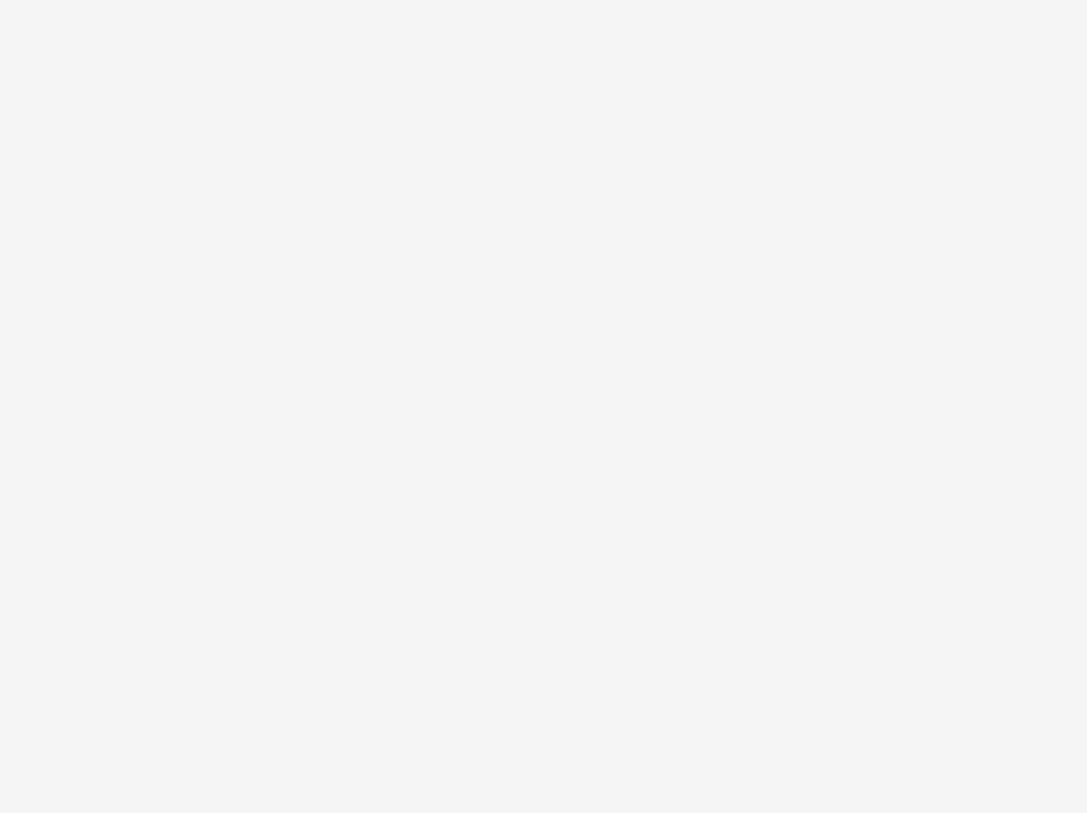
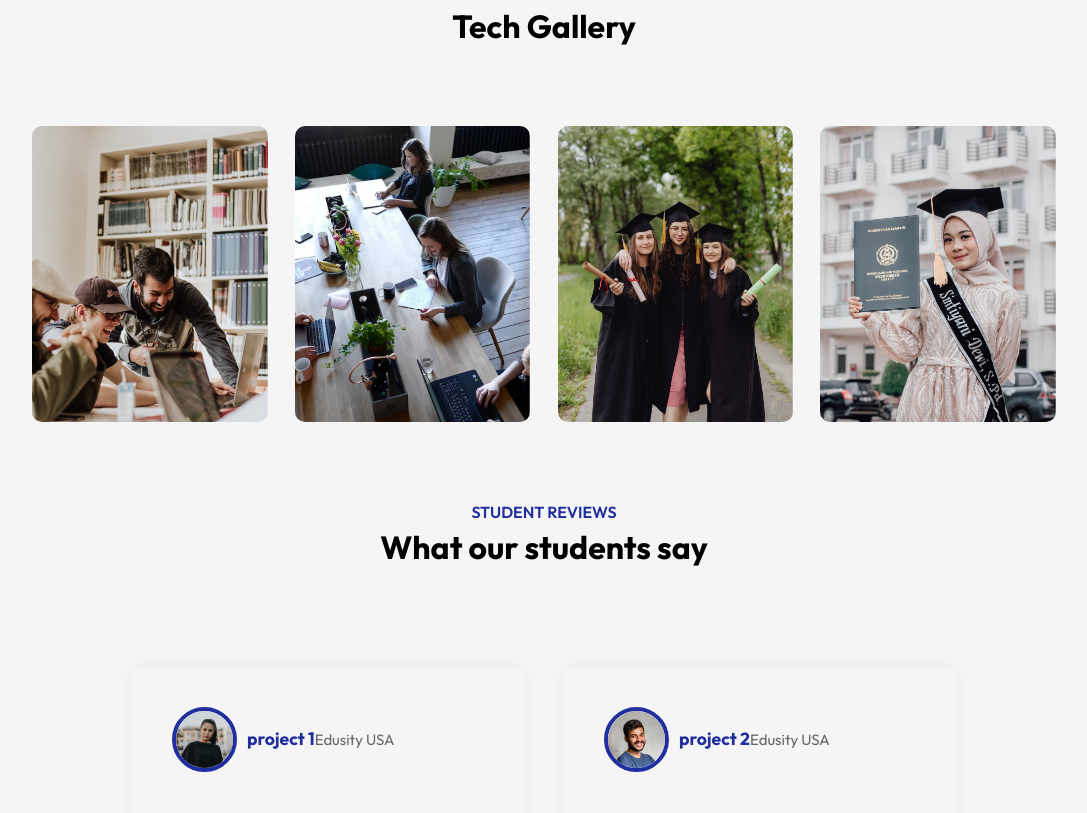
Before and after one commit to NicholasJardine/RSATech, a React (Vite) app: page / in a window 1280 px wide. Shown: the part 1967-2780 px from the top of the page, without its empty margins (96-1183 px from the left). Before the commit the page ends 1948 px from the top, so only its background shows below. Built offline with nearby package versions, Linux system fonts and the light colour scheme.

Commit message:
feature: inital slider section

```diff
--- a/src/App.jsx
+++ b/src/App.jsx
@@ -4,6 +4,8 @@ import Hero from './Components/Hero/Hero'
 import Bootcamps from './Components/Bootcamps/Bootcamps'
 import Title from './Components/Title/Title'
 import About from './Components/About/about'
+import TechGallery from './Components/TechGallery/TechGallery'
+import Reviews from './Components/Reviews/Reviews'
 const App = () => {
   return (
     <div>
@@ -14,8 +16,16 @@ const App = () => {
       <Bootcamps/>
       </div>
       <About/>
+      <Title subTitle ='What you could learn' title='Tech Gallery'/>
+    <TechGallery/>
+
+    <div className='container'>
+    <Title subTitle ='Student Reviews' title='What our students say'/>
+    <Reviews/>
+    </div>
 
     </div>
+
   )
 }
 
--- a/src/Components/Hero/Hero.css
+++ b/src/Components/Hero/Hero.css
@@ -1,7 +1,7 @@
 .hero{
     width:100%;
     min-height: 100vh;
-    background: linear-gradient(rgba(8,0,58,0.7),rgba(8,0,58,0.7)),url('../../assets/hero.png');
+    background: linear-gradient(rgba(8,0,58,0.7),rgba(8,0,58,0.7)),url('../../assets/hero-pic.jpg');
     background-size: cover;
     background-position: center;
     color: #fff;
--- a/src/Components/Hero/Hero.jsx
+++ b/src/Components/Hero/Hero.jsx
@@ -5,8 +5,8 @@ const Hero = () => {
   return (
     <div className='hero container'>
       <div className='hero-text'>
-        <h1>Software engineering and cloud computing made easy</h1>
-        <p>Learn modern skills and stand out above the rest! Our portfolio driven bootcamps are designed to transform  your skill set and altert the path of your career</p>
+        <h1>Design, build, and deploy! Your career starts here</h1>
+        <p>Learn modern skills to stand out above the rest! Our portfolio driven bootcamps are designed to transform  your skill set and altert the path of your career.</p>
         <button className='btn'>Learn More <img src={dark_arrow} alt="" /></button>
       </div>
 
--- a/src/Components/Navbar/Navbar.css
+++ b/src/Components/Navbar/Navbar.css
@@ -23,3 +23,8 @@ nav ul li{
     font-size: 16px;
 
 }
+
+.dark-nav{
+    background: #212EA0;
+    transition:0.7s;
+}
--- a/src/Components/Navbar/Navbar.jsx
+++ b/src/Components/Navbar/Navbar.jsx
@@ -1,10 +1,17 @@
-import React from 'react'
+import React, { useEffect, useState } from 'react'
 import './Navbar.css'
 import logo from '../../assets/logo.png'
 
 const Navbar = () => {
+    const [sticky, setSticky] =useState(false);
+
+    useEffect(()=>{
+        window.addEventListener('scroll',()=>{
+            window.scrollY >50 ? setSticky(true) : setSticky(false)
+        })
+    },[])
   return (
-    <nav className='container'>
+    <nav className={`container ${sticky? 'dark-nav': ''}`}>
       <img src={logo} alt=""  className='logo'/>
       <ul>
         <li>Home</li>
--- /dev/null
+++ b/src/Components/Reviews/Reviews.css
@@ -0,0 +1,67 @@
+.reviews{
+    margin: 80px auto;
+    padding: 0 80px;
+    position: relative;
+}
+
+.next, .back{
+    position: absolute;
+    top: 50%;
+    right: 0;
+    transform: translateY(-50%);
+    padding: 15px;
+    width: 50px;
+    border-radius: 50%;
+    cursor: pointer;
+    background: #212EA0;
+
+}
+
+.back{
+    right: auto;
+    left: 0;
+}
+
+.slider{
+    overflow: hidden;
+
+}
+
+.slider ul{
+    display: flex;
+    width: 200%;
+    overflow-x: hidden;
+    transition: 0.5s;
+}
+
+.slider ul li{
+    list-style: none;
+    width:50%;
+    padding: 20px;
+}
+
+.slide{
+    box-shadow: 0 0 20px rgba(0,0,0,0.05);
+    padding: 40px;
+    border-radius: 10px;
+    color: #676767;
+    line-height: 1.4;
+}
+
+.slide img{
+    width:65px;
+    border-radius: 50%;
+    margin-right: 10px;
+    border: 4px solid #212EA0;
+}
+
+.project{
+    display: flex;
+    align-items: center;
+    margin-bottom: 20px;
+    font-size: 15px;
+}
+
+.project h3{
+    color: #212EA0;
+}
--- /dev/null
+++ b/src/Components/Reviews/Reviews.jsx
@@ -0,0 +1,66 @@
+import React from 'react'
+import './Reviews.css'
+import next_icon from '../../assets/next-icon.png'
+import back_icon from '../../assets/back-icon.png'
+import user_1 from '../../assets/user-1.png'
+import user_2 from '../../assets/user-2.png'
+import user_3 from '../../assets/user-3.png'
+import user_4 from '../../assets/user-4.png'
+
+const Reviews = () => {
+  return (
+    <div className='reviews'>
+      <img className = 'next' src={next_icon} alt="" />
+      <img className = 'back' src={back_icon} alt="" />
+      <div className='slider'>
+        <ul>
+            <li>
+                <div className='slide'>
+                    <div className='project'>
+                        <img src={user_1} alt="" />
+                        <h3>project 1</h3>
+                        <span>Edusity USA</span>
+                    </div>
+                </div>
+                <p> Website Project - "EcoShop": EcoShop is an e-commerce platform designed to promote sustainable shopping. The website offers a seamless user experience with features such as product search, secure payment gateways, and a personalized shopping cart. Built with React and Node.js, EcoShop integrates with various eco-friendly vendors to provide users with a wide range of sustainable products.</p>
+            </li>
+
+            <li>
+                <div className='slide'>
+                    <div className='project'>
+                        <img src={user_2} alt="" />
+                        <h3>project 2</h3>
+                        <span>Edusity USA</span>
+                    </div>
+                </div>
+                <p> Mobile App 1 - "FitTrack": FitTrack is a mobile fitness application that helps users monitor their workouts, track their progress, and achieve their fitness goals. The app includes features like custom workout plans, daily progress tracking, and integration with wearable devices. Built with Flutter, FitTrack is available on both iOS and Android, offering a smooth and consistent user experience across platforms.</p>
+            </li>
+
+            <li>
+                <div className='slide'>
+                    <div className='project'>
+                        <img src={user_3} alt="" />
+                        <h3>project 3</h3>
+                        <span>Edusity USA</span>
+                    </div>
+                </div>
+                <p> Mobile App 2 - "FoodieHub": FoodieHub is a mobile application that connects food lovers with the best local restaurants and food trucks. The app allows users to discover nearby eateries, view menus, place orders, and leave reviews. With a sleek interface designed using React Native, FoodieHub provides a delightful and intuitive experience for users on the go.</p>
+            </li>
+            <li>
+                <div className='slide'>
+                    <div className='project'>
+                        <img src={user_4} alt="" />
+                        <h3>project 4</h3>
+                        <span>Edusity USA</span>
+                    </div>
+                </div>
+                <p> Cloud Computing Project - "CloudSync": CloudSync is a scalable cloud storage solution that offers secure data storage and synchronization across multiple devices. Leveraging AWS services like S3, Lambda, and DynamoDB, CloudSync provides users with a reliable platform to store, access, and manage their data from anywhere in the world. The project emphasizes high availability, security, and seamless integration with other cloud services.</p>
+            </li>
+        </ul>
+      </div>
+
+    </div>
+  )
+}
+
+export default Reviews
--- /dev/null
+++ b/src/Components/TechGallery/TechGallery.jsx
@@ -0,0 +1,23 @@
+import React from 'react'
+import './techgallery.css'
+import gallery_1 from '../../assets/gallery-1.png'
+import gallery_2 from '../../assets/gallery-2.png'
+import gallery_3 from '../../assets/gallery-3.png'
+import gallery_4 from '../../assets/gallery-4.png'
+
+const TechGallery = () => {
+  return (
+    <div className='TechGal'>
+        <div className='gal'>
+            <img src={gallery_1} alt="" />
+            <img src={gallery_2} alt="" />
+            <img src={gallery_3} alt="" />
+            <img src={gallery_4} alt="" />
+
+        </div>
+
+    </div>
+  )
+}
+
+export default TechGallery
--- /dev/null
+++ b/src/Components/TechGallery/techgallery.css
@@ -0,0 +1,17 @@
+.TechGal{
+    margin: 80px auto;
+    width: 80%;
+    text-align: center;
+}
+
+.gal{
+  display: flex;
+  align-items: center;
+  justify-content: space-between;
+  margin-bottom: 40px;
+}
+
+.gal img{
+    width: 23%;
+    border-radius: 10px;
+}
--- a/src/index.css
+++ b/src/index.css
@@ -45,3 +45,9 @@ a{
   width: 20px;
   margin-left: 10px;
 }
+
+.btn.dark-btn{
+  background: #212121;
+  color: #FFF;
+
+}
```
Also changed, not shown: 1 other file (tests, documents, lock files or other folders).
